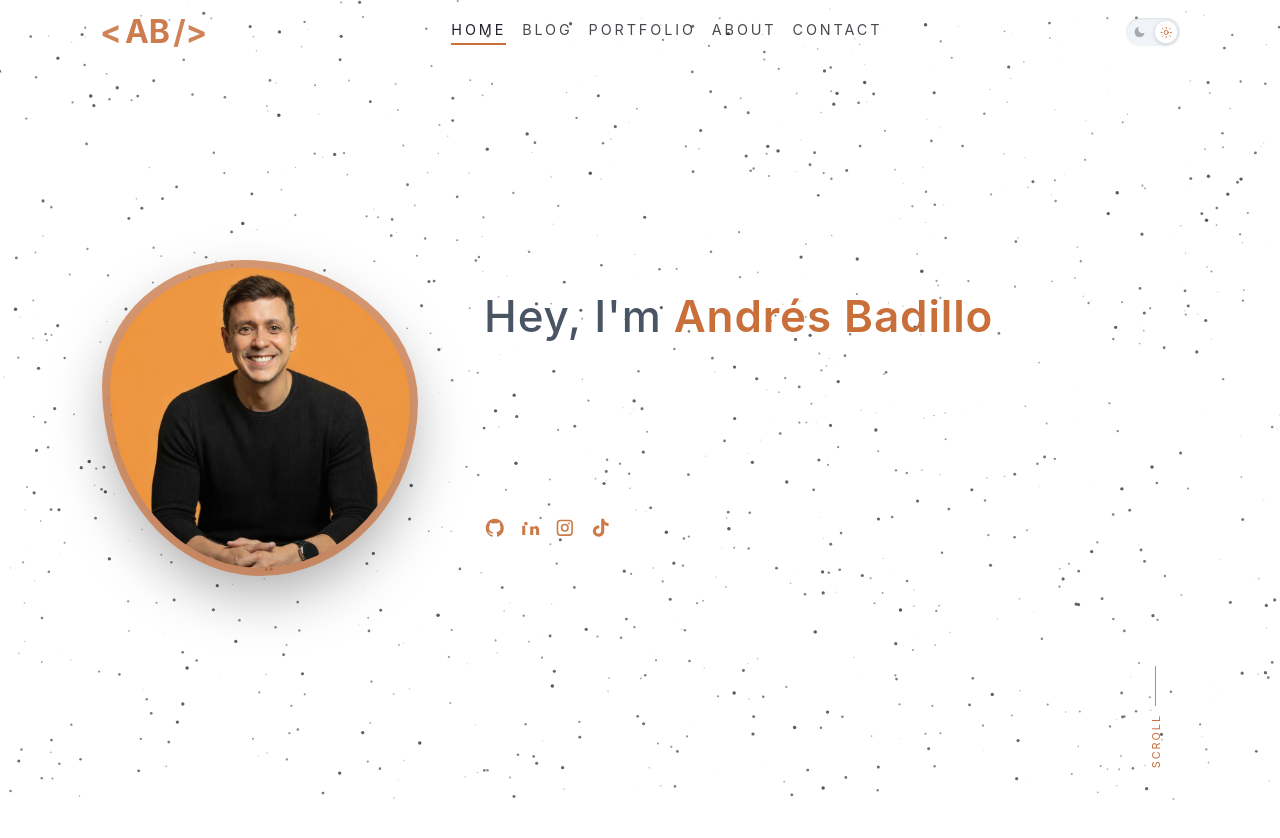
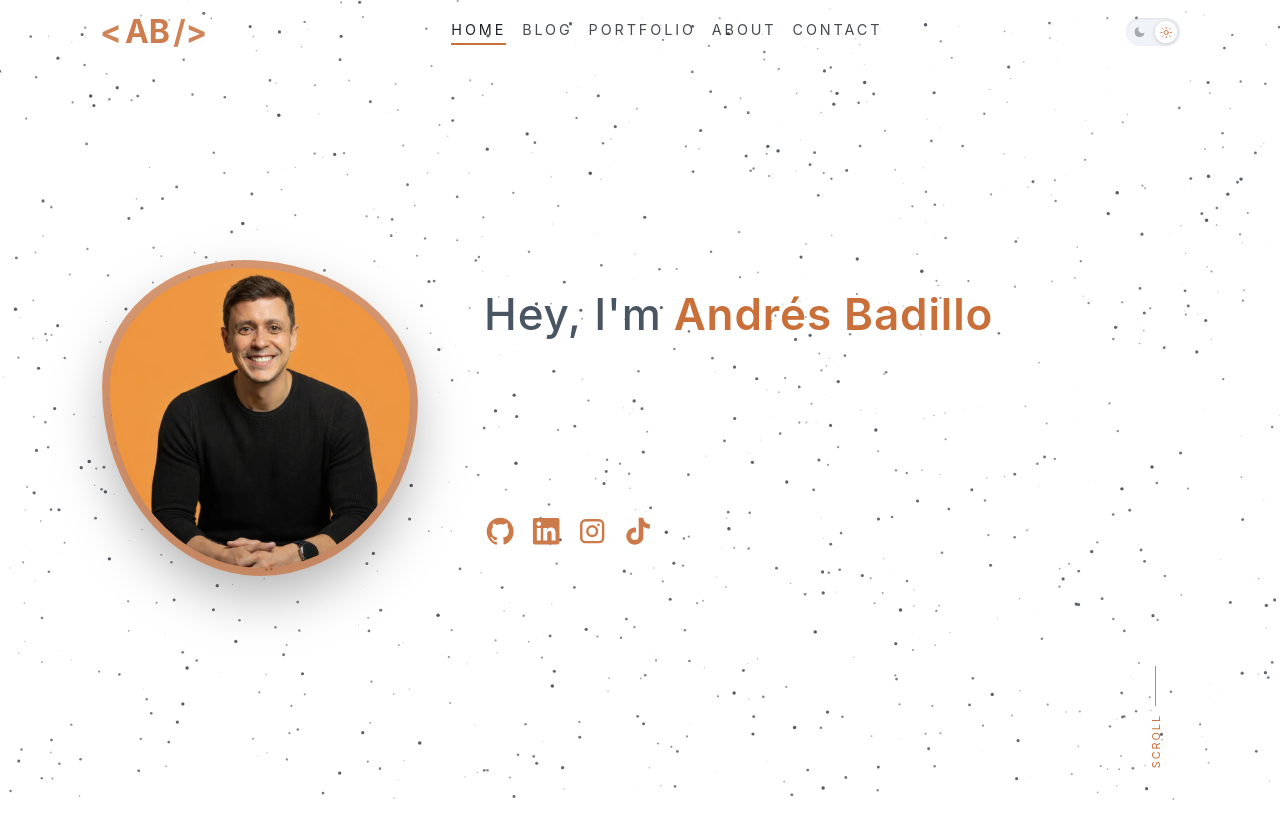
Before and after one commit to andresbadillo/andresbadillo.co, a React (Vite) app: page / in a window 1280 px wide. Shown: the top 838 px of the page. Built offline with nearby package versions, Linux system fonts and the light colour scheme.

Commit message:
Se arreglaron los logos de las redes sociales

```diff
--- a/src/components/SocialLinksRow/SocialLinksRow.module.scss
+++ b/src/components/SocialLinksRow/SocialLinksRow.module.scss
@@ -8,8 +8,15 @@
   list-style: none;
 }
 
+.row li {
+  display: flex;
+  align-items: center;
+}
+
 .link {
   display: inline-flex;
+  align-items: center;
+  justify-content: center;
   color: var(--accent);
   opacity: 0.92;
 }
@@ -19,7 +26,11 @@
   opacity: 1;
 }
 
+$icon-size: calc(1.35rem * 1.5);
+
 .icon {
-  width: 1.35rem;
-  height: 1.35rem;
+  display: block;
+  flex-shrink: 0;
+  width: $icon-size;
+  height: $icon-size;
 }
--- a/src/components/SocialLinksRow/SocialLinksRow.tsx
+++ b/src/components/SocialLinksRow/SocialLinksRow.tsx
@@ -13,7 +13,9 @@
     case "LinkedIn":
       return (
         <svg {...common} aria-hidden="true">
-          <path d="M6.94 9.63v10.36H3.55V9.63h3.39zm11.05 0c3 0 4.4 1.98 4.4 4.56v5.8h-3.39v-5.14c0-1.22-.44-2.05-1.53-2.05-.83 0-1.32.56-1.54 1.1-.08.2-.1.48-.1.76v5.33h-3.39s.04-8.65 0-9.54h3.39v1.35l.02.03h-.02v-.03c.45-.7 1.26-1.7 3.07-1.7zM6.75 5.5A2 2 0 1 1 6.75 9a2 2 0 0 1 0-3.5z" />
+          <g transform="translate(12 12) scale(0.82) translate(-12 -12)">
+            <path d="M20.447 20.452h-3.554v-5.569c0-1.328-.027-3.037-1.852-3.037-1.853 0-2.136 1.445-2.136 2.939v5.667H9.351V9h3.414v1.561h.046c.477-.9 1.637-1.85 3.37-1.85 3.601 0 4.267 2.37 4.267 5.455v6.286zM5.337 7.433c-1.144 0-2.063-.926-2.063-2.065 0-1.138.92-2.063 2.063-2.063 1.14 0 2.064.925 2.063 2.063 0 1.139-.925 2.065-2.064 2.065zm1.782 13.019H3.555V9h3.564v11.452zM22.225 0H1.771C.792 0 0 .774 0 1.729v20.542C0 23.227.792 24 1.771 24h20.451C23.2 24 24 23.227 24 22.271V1.729C24 .774 23.2 0 22.222 0h.003z" />
+          </g>
         </svg>
       );
     case "Instagram":
```
Also changed, not shown: public/favicon.svg, 2 other files (tests, documents, lock files or other folders).
